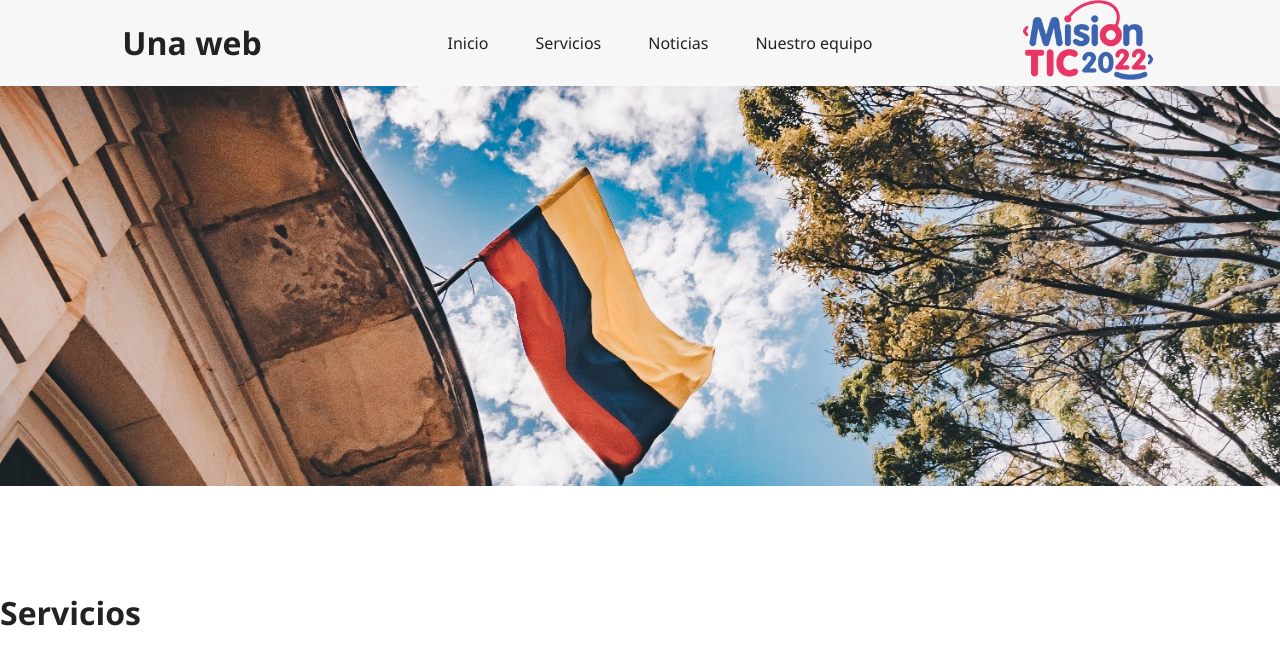
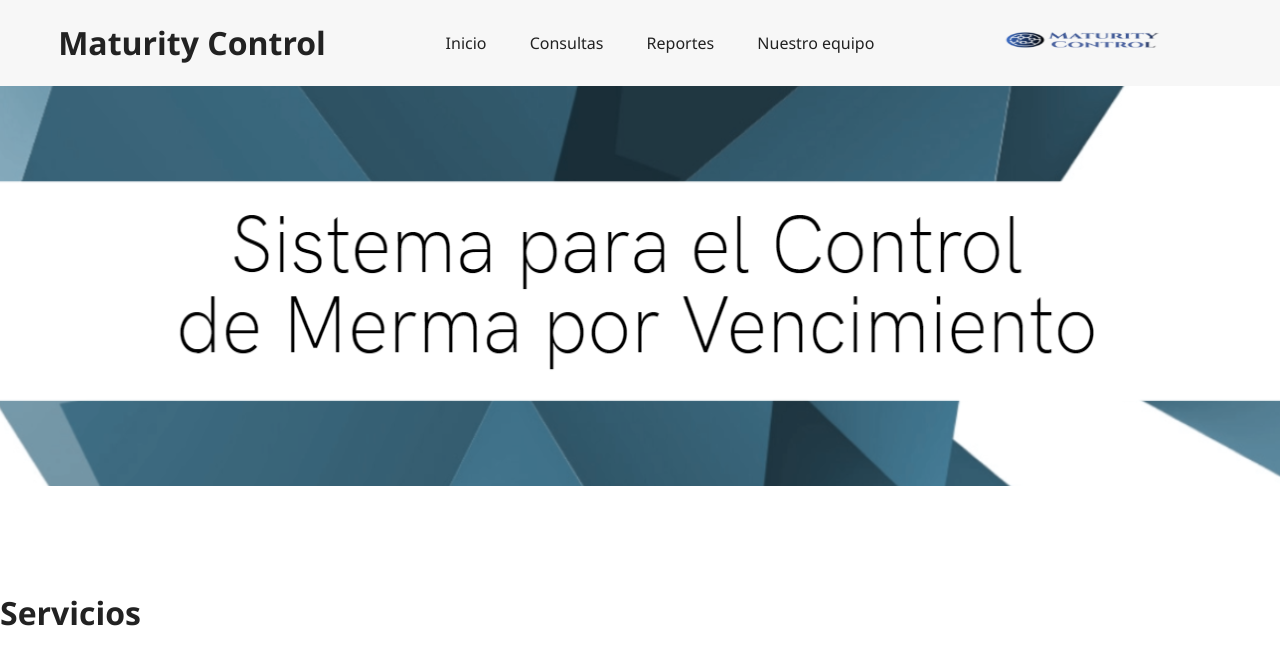
Before and after one commit to AndresGiraldo7/Proyecto-Grupo-62-7, a website: page wokrshopSprin1/src/index.html in a window 1280 px wide. Shown: the top 652 px of the page. Drawn offline with Linux system fonts and the light colour scheme.

Commit message:
Cabecera

```diff
--- a/wokrshopSprin1/src/index.html
+++ b/wokrshopSprin1/src/index.html
@@ -4,7 +4,7 @@
 <head>
     <meta charset="UTF-8">
     <meta name="viewport" content="width=device-width, initial-scale=1.0">
-    <title>Mi primera pagina web</title>
+    <title>Maturity Control</title>
 </head>
 
 <body>
@@ -143,27 +143,25 @@
         <div class="header-container">
 
             <div class="site-title">
-                <h1>Una web</h1>
+                <h1>Maturity Control</h1>
             </div>
 
             <!-- Inicio menú navegación -->
             <ul class="site-nav">
                 <a href="#">Inicio</a>
-                <a href="#services">Servicios</a>
-                <a href="#news">Noticias</a>
+                <a href="#services">Consultas</a>
+                <a href="#news">Reportes</a>
                 <a href="#team">Nuestro equipo</a>
             </ul>
             <!-- Fin menú navegación -->
 
-
-
             <div class="logo-container">
-                <img class="logo-container__site-logo" src="./logomision.png" alt="Logo MisionTic 2022">
+                <img class="logo-container__site-logo" src="./Logo1.png" style="width: 200px;" alt="Logo Maturity Control">
             </div>
         </div>
 
         <div class="banner">
-            <img src="./banner.jpg" alt="A banner image">
+            <img src="./Img.png" alt="A banner Maturity Control">
         </div>
     </div>
 <!-- fin encabezado del sitio -->
@@ -171,8 +169,6 @@
 
     <!-- inicio contenido principal -->
     <div>
-
-
         <h1>Servicios</h1>
         <!-- inicio sección de servicios -->
         <div id="servicios" class="services-section">
```
Also changed, not shown: wokrshopSprin1/src/Img.png (added), wokrshopSprin1/src/Logo1.png (added), wokrshopSprin1/src/banner.jpg (deleted), wokrshopSprin1/src/logomision.png (deleted).
